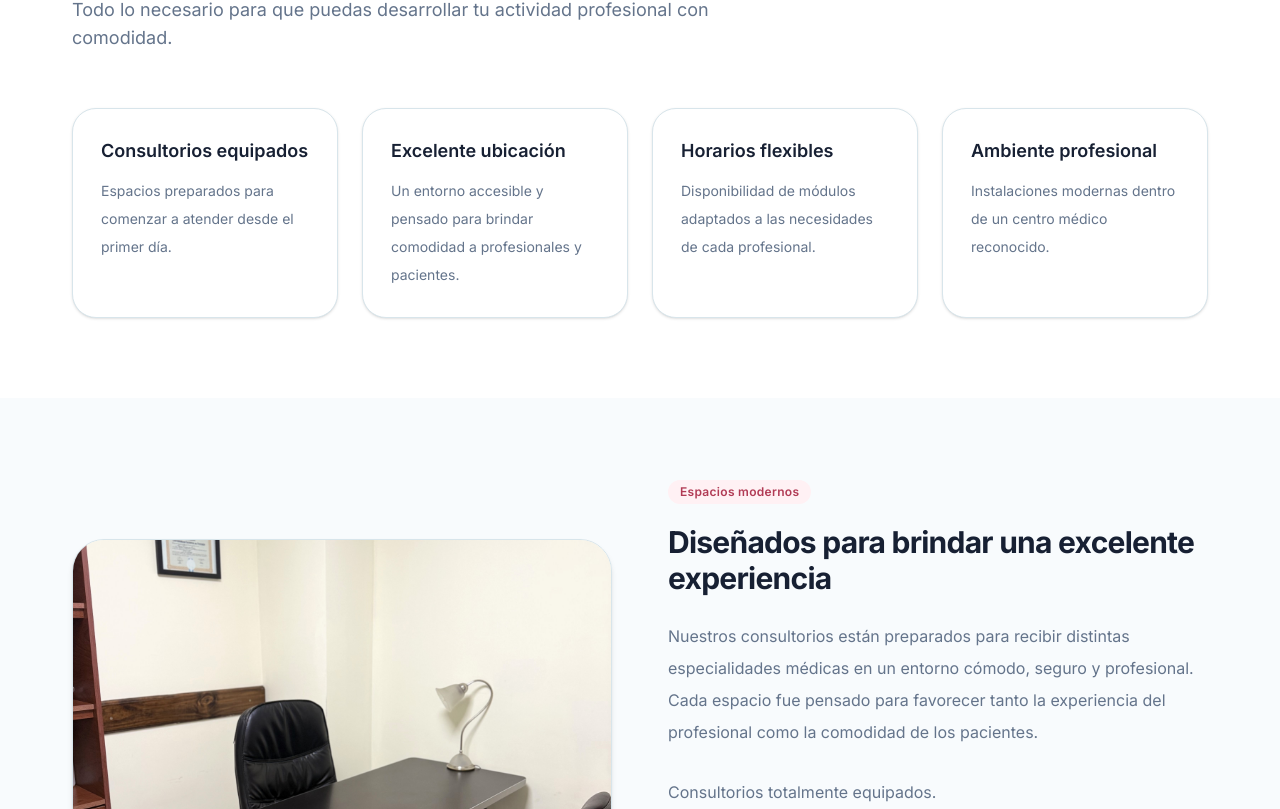
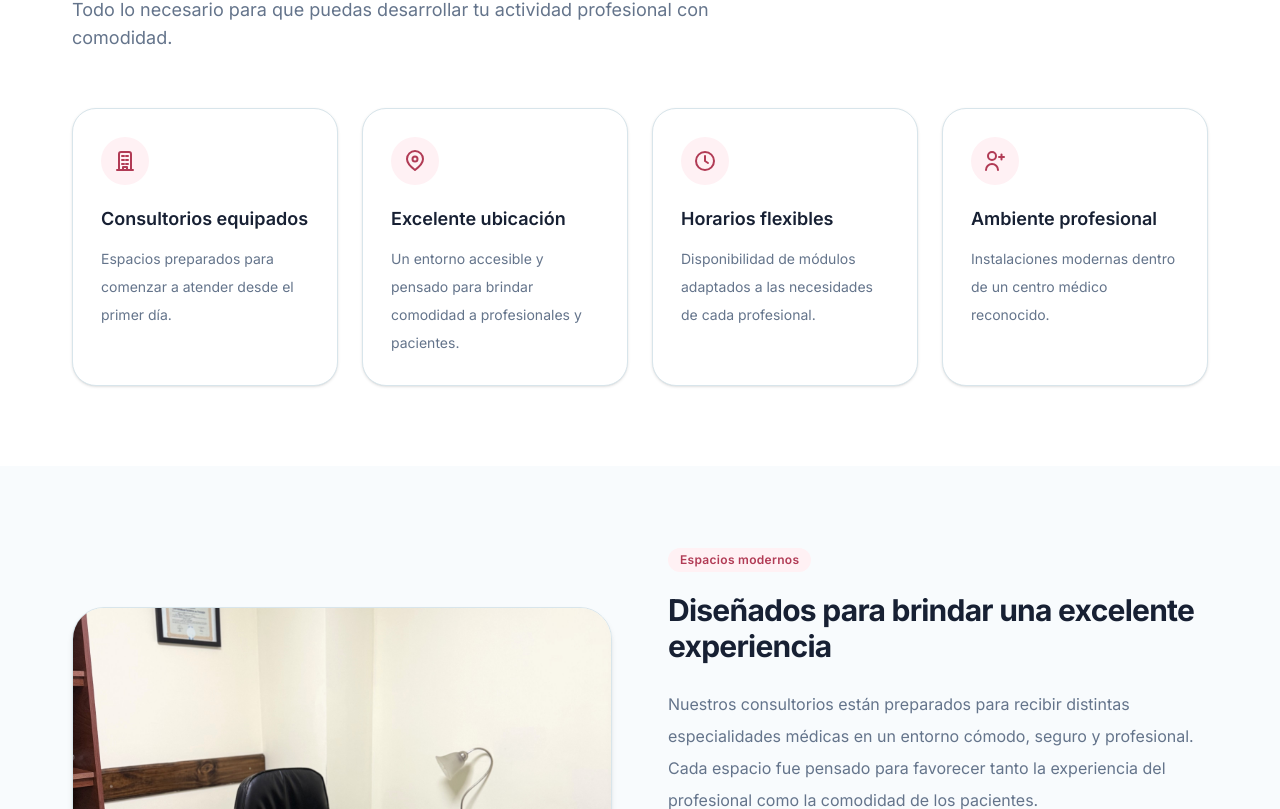
Before and after one commit to Nuvra-Technologies/CMV-landing, a Next.js app: page /alquiler-consultorios in a window 1280 px wide. Shown: the part 991-1800 px from the top of the page. Built offline with nearby package versions, Linux system fonts and the light colour scheme.

Commit message:
alquiler-consultorios icons added

```diff
--- a/src/app/alquiler-consultorios/page.tsx
+++ b/src/app/alquiler-consultorios/page.tsx
@@ -7,6 +7,7 @@ import {
   Heading,
   Section,
 } from "@/components/ui";
+import { RentalIcon, type RentalIconName } from "@/components/ui/icons/rental-icons";
 
 export const metadata: Metadata = {
   title: "Alquiler de consultorios",
@@ -19,23 +20,31 @@ const benefits = [
     title: "Consultorios equipados",
     description:
       "Espacios preparados para comenzar a atender desde el primer día.",
+    icon: "office",
   },
   {
     title: "Excelente ubicación",
     description:
       "Un entorno accesible y pensado para brindar comodidad a profesionales y pacientes.",
+    icon: "location",
   },
   {
     title: "Horarios flexibles",
     description:
       "Disponibilidad de módulos adaptados a las necesidades de cada profesional.",
+    icon: "clock",
   },
   {
     title: "Ambiente profesional",
     description:
       "Instalaciones modernas dentro de un centro médico reconocido.",
+    icon: "professional",
   },
-];
+] satisfies {
+  title: string;
+  description: string;
+  icon: RentalIconName;
+}[];
 
 const includes = [
   "Consultorios completamente equipados",
@@ -120,11 +129,14 @@ export default function RentalOfficesPage() {
           </div>
 
           <div className="mt-14 grid gap-6 md:grid-cols-2 xl:grid-cols-4">
-            {benefits.map(({ title, description }) => (
+            {benefits.map(({ title, description, icon }) => (
               <article
                 key={title}
                 className="rounded-[1.5rem] border border-border bg-white p-7 shadow-sm transition-all duration-300 hover:-translate-y-1 hover:shadow-md"
               >
+                <div className="mb-5 flex h-12 w-12 items-center justify-center rounded-full bg-primary-soft text-primary">
+                  <RentalIcon name={icon} className="size-6" />
+                </div>
 
                 <h3 className="text-lg font-semibold text-foreground">
                   {title}
@@ -179,6 +191,10 @@ export default function RentalOfficesPage() {
                   "Entorno profesional.",
                 ].map((item) => (
                   <li key={item} className="flex items-start gap-3">
+
+                    <span className="flex size-6 shrink-0 items-center justify-center rounded-full bg-primary-soft text-primary">
+                      <RentalIcon name="check" className="size-4" />
+                    </span>
 
                     <span className="text-muted">{item}</span>
                   </li>
--- /dev/null
+++ b/src/components/ui/icons/rental-icons.tsx
@@ -0,0 +1,93 @@
+import type { SVGProps } from "react";
+
+export type RentalIconName =
+    | "office"
+    | "location"
+    | "clock"
+    | "professional"
+    | "check";
+
+type IconProps = SVGProps<SVGSVGElement>;
+
+const baseProps: IconProps = {
+    viewBox: "0 0 24 24",
+    fill: "none",
+    stroke: "currentColor",
+    strokeWidth: 2,
+    strokeLinecap: "round",
+    strokeLinejoin: "round",
+    "aria-hidden": true,
+};
+
+function OfficeIcon(props: IconProps) {
+    return (
+        <svg {...baseProps} {...props}>
+            <path d="M4 21h16" />
+            <path d="M6 21V5a2 2 0 0 1 2-2h8a2 2 0 0 1 2 2v16" />
+            <path d="M9 7h2" />
+            <path d="M13 7h2" />
+            <path d="M9 11h2" />
+            <path d="M13 11h2" />
+            <path d="M9 15h2" />
+            <path d="M13 15h2" />
+            <path d="M10 21v-3h4v3" />
+        </svg>
+    );
+}
+
+function LocationIcon(props: IconProps) {
+    return (
+        <svg {...baseProps} {...props}>
+            <path d="M20 10c0 5-8 11-8 11S4 15 4 10a8 8 0 1 1 16 0Z" />
+            <circle cx="12" cy="10" r="2.5" />
+        </svg>
+    );
+}
+
+function ClockIcon(props: IconProps) {
+    return (
+        <svg {...baseProps} {...props}>
+            <circle cx="12" cy="12" r="9" />
+            <path d="M12 7v5l3 2" />
+        </svg>
+    );
+}
+
+function ProfessionalIcon(props: IconProps) {
+    return (
+        <svg {...baseProps} {...props}>
+            <path d="M9 11a4 4 0 1 0 0-8 4 4 0 0 0 0 8Z" />
+            <path d="M3 21a6 6 0 0 1 12 0" />
+            <path d="M16 8h5" />
+            <path d="M18.5 5.5v5" />
+        </svg>
+    );
+}
+
+function CheckIcon(props: IconProps) {
+    return (
+        <svg {...baseProps} {...props}>
+            <path d="m5 12 4 4L19 6" />
+        </svg>
+    );
+}
+
+const RENTAL_ICONS: Record<
+    RentalIconName,
+    (props: IconProps) => React.JSX.Element
+> = {
+    office: OfficeIcon,
+    location: LocationIcon,
+    clock: ClockIcon,
+    professional: ProfessionalIcon,
+    check: CheckIcon
+};
+
+export function RentalIcon({
+    name,
+    ...props
+}: IconProps & { name: RentalIconName }) {
+    const Icon = RENTAL_ICONS[name];
+
+    return <Icon {...props} />;
+}
```
